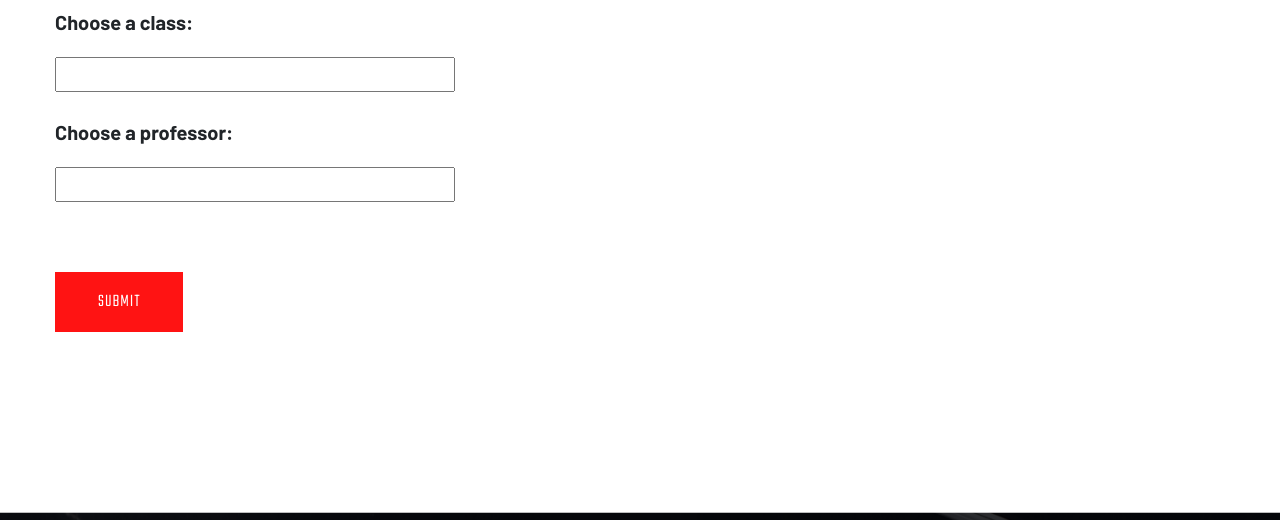
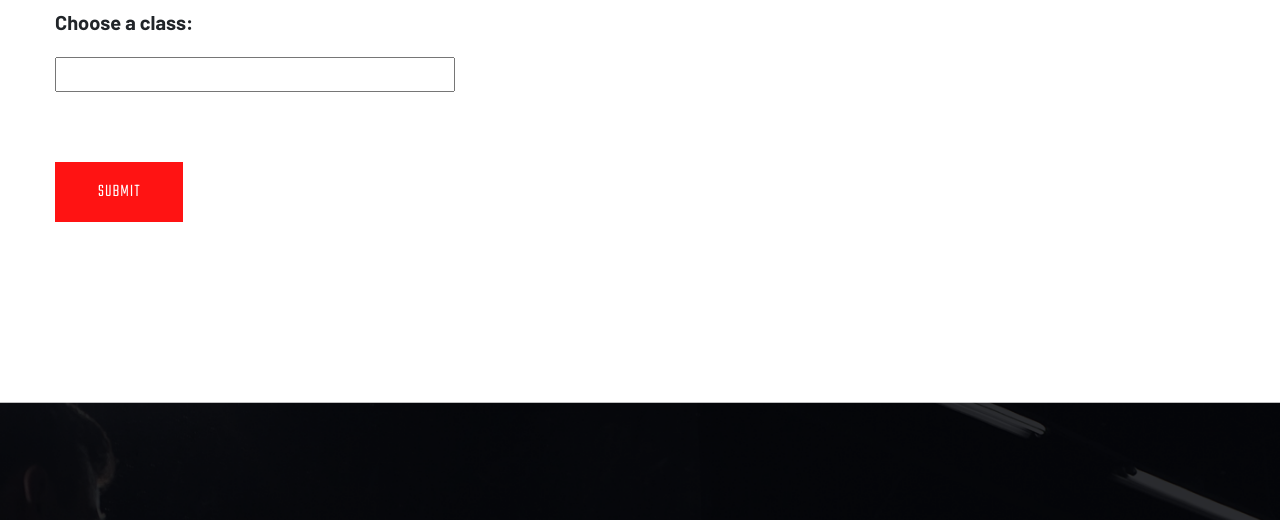
Before and after one commit to JRaimundo3/MyGym, a plain HTML site: page schedulesandclassesLogin.html in a window 1280 px wide. Shown: the part 1044-1564 px from the top of the page. Drawn offline with Linux system fonts and the light colour scheme.

Commit message:
Delete choose professor option

```diff
--- a/schedulesandclassesLogin.html
+++ b/schedulesandclassesLogin.html
@@ -148,11 +148,6 @@
                     <div class="form-group">
                         <label for="classes">Choose a class:</label> <br>
                         <input type="text" id="classetype" name="classetype"><br>
-                    </div>
-                    <div class="form-group">
-                        <label for="classes">Choose a professor:</label> <br>
-                        <input type="text" id="classetutor" name="classetutor"><br>
-
                     </div>
                     <br>
                     <br>
```
